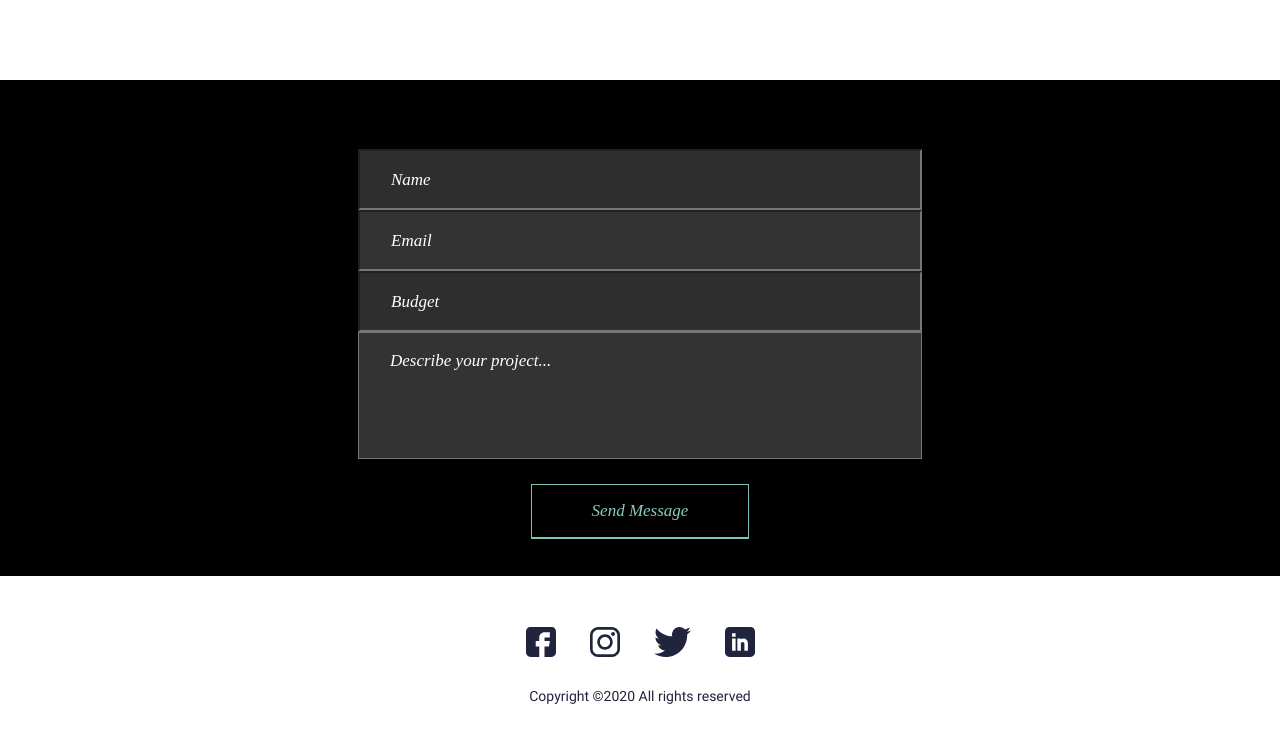
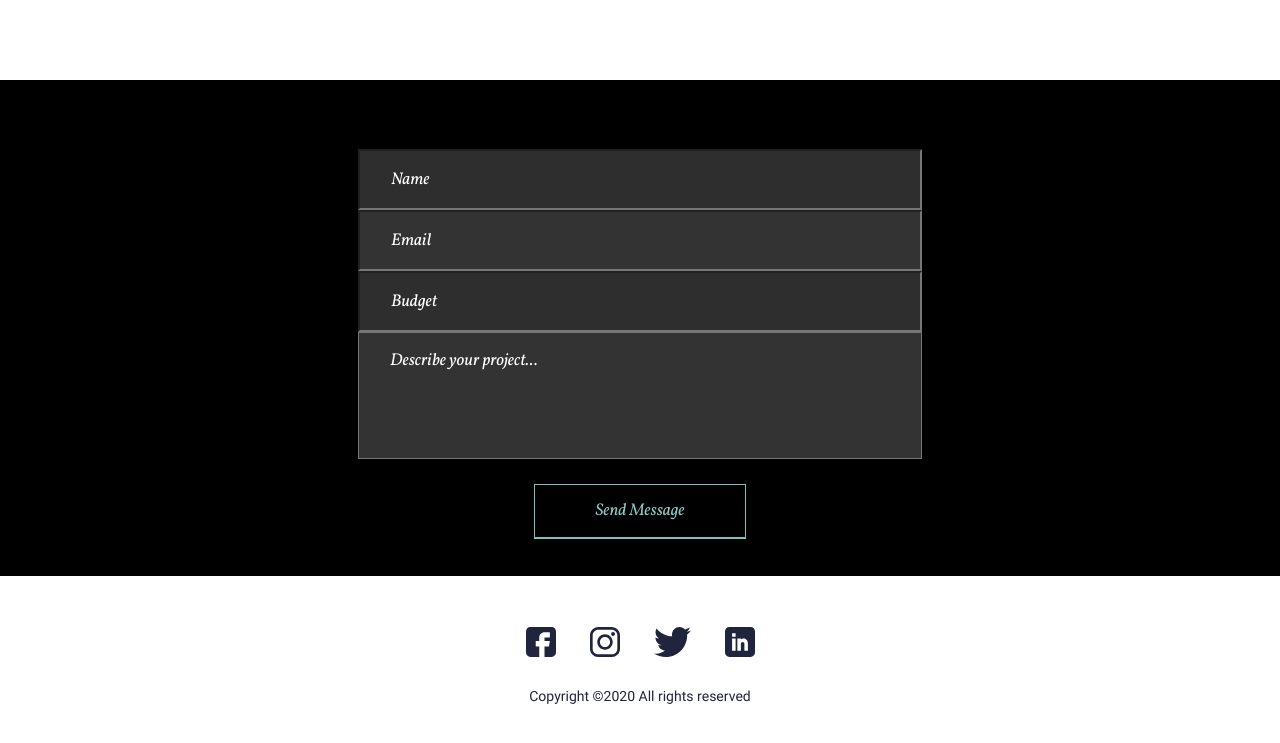
Before and after one commit to Mariyats7/John, a plain HTML site: page index.html in a window 1280 px wide. Shown: the part 1703-2446 px from the top of the page. Drawn offline with Linux system fonts and the light colour scheme.

Commit message:
try google fonts

```diff
--- a/css/style.css
+++ b/css/style.css
@@ -147,8 +147,7 @@ header nav ul li a{
     padding: 18px 31px 17px;
     background: rgba(255, 255, 255, 0.18);
     border-radius: 0px;
-    font-family: 'Vollkorn';
-    font-style: italic;
+    font-family: 'Vollkorn', serif;
     font-weight: 400;
     font-size: 17px;
     line-height: 22px;
@@ -159,8 +158,7 @@ header nav ul li a{
     width: 100%;
     box-sizing: border-box;
     padding: 18px 31px 17px;
-    font-family: 'Vollkorn';
-    font-style: italic;
+    font-family: 'Vollkorn', serif;
     font-weight: 400;
     font-size: 17px;
     line-height: 22px;
@@ -178,8 +176,7 @@ header nav ul li a{
     border-radius: 0px;
     height: 127px;
     width: 100%;
-    font-family: 'Vollkorn';
-    font-style: italic;
+    font-family: 'Vollkorn', serif;
     font-weight: 400;
     font-size: 17px;
     line-height: 22px;
@@ -189,8 +186,7 @@ header nav ul li a{
 .button {
     background-color: transparent;
     padding: 15px 60px;
-    font-family: 'Vollkorn';
-    font-style: italic;
+    font-family: 'Vollkorn', serif;
     font-weight: 400;
     font-size: 17px;
     line-height: 22px;
--- a/index.html
+++ b/index.html
@@ -6,7 +6,9 @@
           content="width=device-width, user-scalable=no, initial-scale=1.0, maximum-scale=1.0, minimum-scale=1.0">
     <meta http-equiv="X-UA-Compatible" content="ie=edge">
         <title>John</title>
-
+    <link rel="preconnect" href="https://fonts.googleapis.com">
+    <link rel="preconnect" href="https://fonts.gstatic.com" crossorigin>
+    <link href="https://fonts.googleapis.com/css2?family=Vollkorn:ital@1&display=swap" rel="stylesheet">
             <link rel="stylesheet" href="css/reset.css">
             <link rel="stylesheet" href="css/normalize.css">
             <link rel="stylesheet" href="css/style.css">
```
